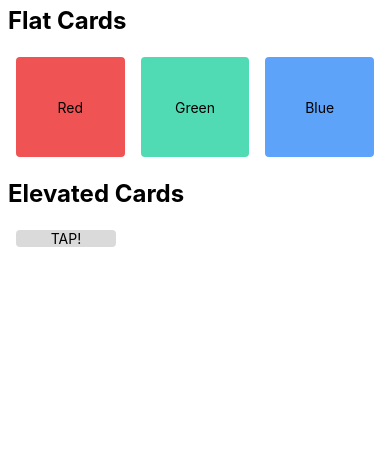
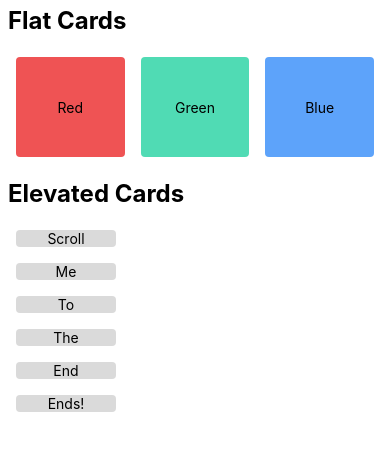
Before and after one commit to aadarshraj02/Multi-Components-React-native, a React Native app: screen / in a window 390 px wide. Shown: the top 450 px of the page. Built offline with nearby package versions, Linux system fonts and the light colour scheme.

Commit message:
added several cards

```diff
--- a/components/ElevatedCards.tsx
+++ b/components/ElevatedCards.tsx
@@ -7,7 +7,22 @@ const ElevatedCards = (): JSX.Element => {
       <Text style={styles.headingText}>Elevated Cards</Text>
       <ScrollView style={styles.container}>
         <View style={[styles.card, styles.cardElevated]}>
-          <Text style={styles.cardText}>TAP!</Text>
+          <Text style={styles.cardText}>Scroll</Text>
+        </View>
+        <View style={[styles.card, styles.cardElevated]}>
+          <Text style={styles.cardText}>Me</Text>
+        </View>
+        <View style={[styles.card, styles.cardElevated]}>
+          <Text style={styles.cardText}>To</Text>
+        </View>
+        <View style={[styles.card, styles.cardElevated]}>
+          <Text style={styles.cardText}>The</Text>
+        </View>
+        <View style={[styles.card, styles.cardElevated]}>
+          <Text style={styles.cardText}>End</Text>
+        </View>
+        <View style={[styles.card, styles.cardElevated]}>
+          <Text style={styles.cardText}>Ends!</Text>
         </View>
       </ScrollView>
     </View>
@@ -38,7 +53,7 @@ const styles = StyleSheet.create({
     justifyContent: 'center',
   },
   cardElevated: {
-    backgroundColor:"#dadada"
+    backgroundColor: '#dadada',
   },
   cardText: {
     color: '#000',
```
